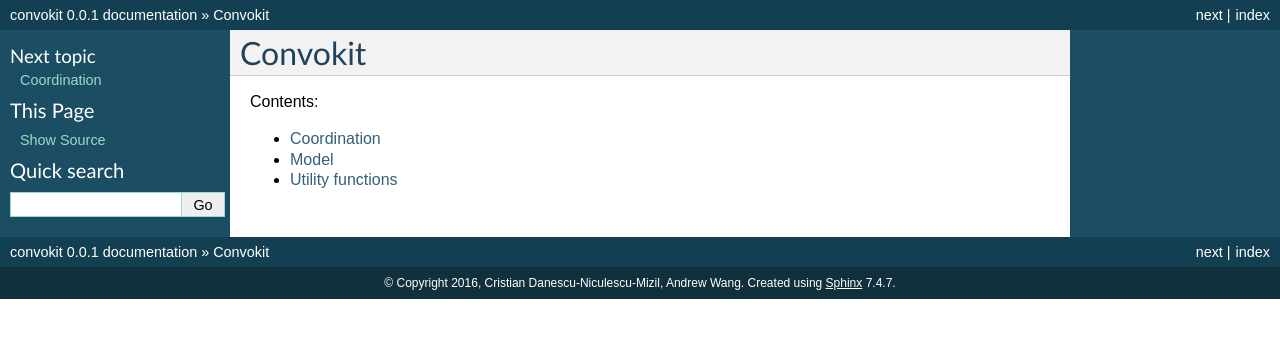
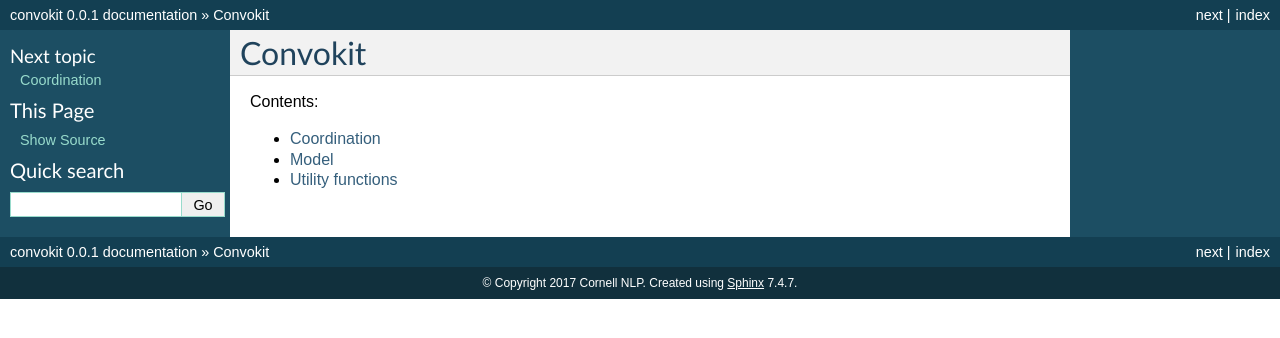
Before and after one commit to seanzhangkx8/ConvoKit, a Sphinx documentation site: the page built from doc/source/index.rst, in a window 1280 px wide. Shown: the top 338 px of the page. Built offline with Sphinx 7.4.7, drawn with Linux system fonts in a browser that asks for light colours.

Commit message:
tweak example parameters

```diff
--- a/doc/source/conf.py
+++ b/doc/source/conf.py
@@ -54,8 +54,8 @@
 
 # General information about the project.
 project = 'convokit'
-copyright = '2016, Cristian Danescu-Niculescu-Mizil, Andrew Wang'
-author = 'Cristian Danescu-Niculescu-Mizil, Andrew Wang'
+copyright = '2017 Cornell NLP'
+author = 'Cornell NLP'
 
 # The version info for the project you're documenting, acts as replacement for
 # |version| and |release|, also used in various other places throughout the
```
Also changed, not shown: 1 other file.
